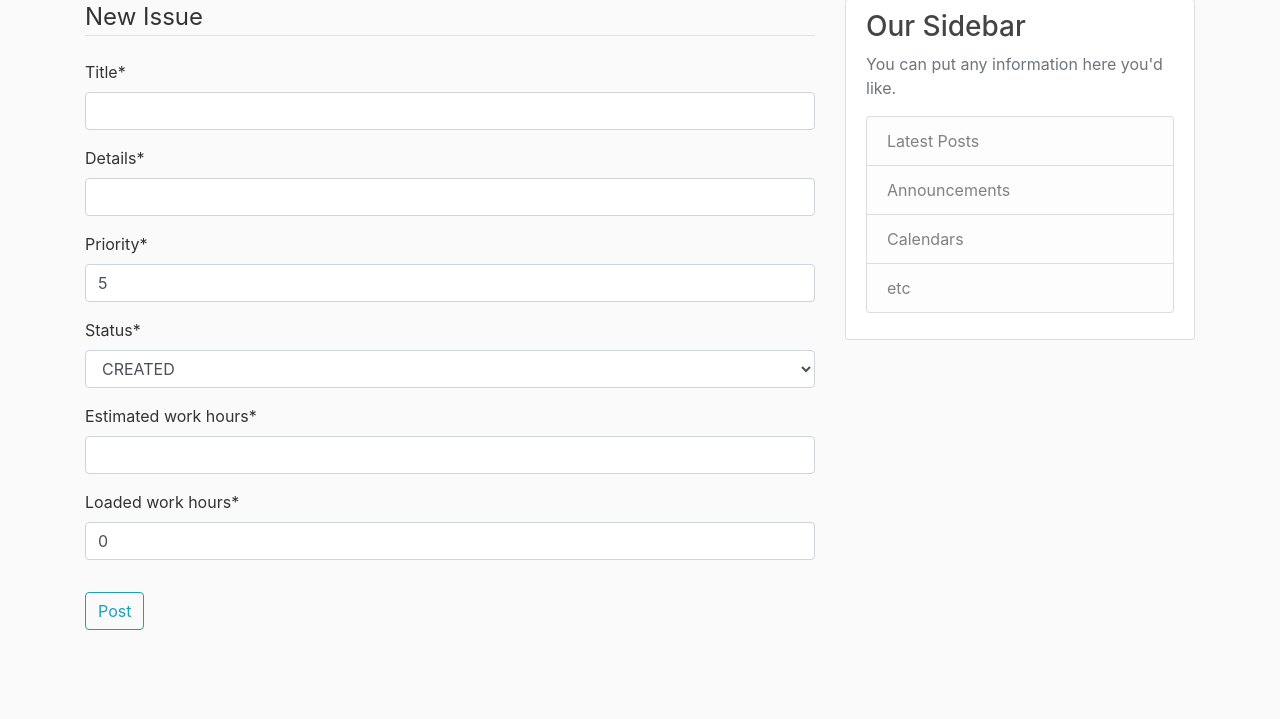
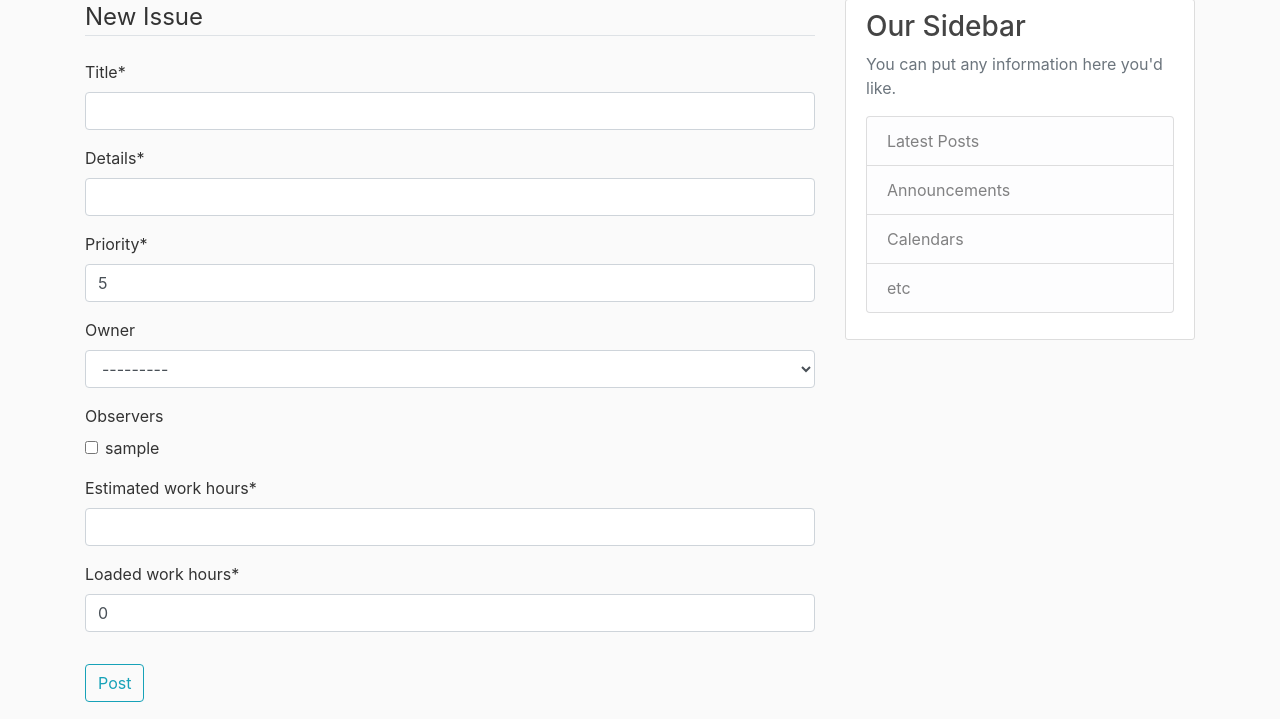
Before and after one commit to LucianoPereira/django-issue-tracker, a Django app: page /projects/1/issues/new/ in a window 1280 px wide. Shown: the part 81-800 px from the top of the page. Run offline with Django 3.2, Linux system fonts and the light colour scheme; the visitor is signed in with stand-in values (Sample User, id 1); data comes from the database, SQL or seed files in the repository; some libraries are stand-ins or nearby versions.

Commit message:
added ability to assign owner and users when creating issue
only allow appropiate users to watch an issues detail

Ability to go back to project from an issue

```diff
--- /dev/null
+++ b/issues/forms.py
@@ -0,0 +1,22 @@
+from django import forms
+from .models import Issue
+
+
+class IssueForm(forms.ModelForm):
+
+    class Meta:
+        model = Issue
+        fields = ['title',
+                  'details',
+                  'priority',
+                  'owner',
+                  'users',
+                  'estimated_work_hours',
+                  'loaded_work_hours'
+                  ]
+        labels = {
+            'users': 'Observers'
+        }
+        widgets = {
+            'users': forms.CheckboxSelectMultiple(),
+        }
--- a/issues/templates/issues/issue_detail.html
+++ b/issues/templates/issues/issue_detail.html
@@ -9,6 +9,7 @@
             <div>
                 <a class="btn btn-secondary btn-sm mt-1 mb-1" href="{% url 'issues:issue-update' project_id=object.project.id pk=object.pk %}">Update</a>
                 <a class="btn btn-danger btn-sm mt-1 mb-1" href="{% url 'issues:issue-delete' project_id=object.project.id pk=object.pk %}">Delete</a>
+                <object align="right"> <a class="btn btn-secondary btn-sm mt-1 mb-1" href="{% url 'issues:project-issues' project_id=object.project.id %}">&laquo; Back to Project</a></object>
             </div>
             {% endif %}
         </div>
--- a/issues/templates/issues/project_issues.html
+++ b/issues/templates/issues/project_issues.html
@@ -75,6 +75,7 @@
     <a class="btn btn-secondary btn-sm mt-1 mb-1" href="{% url 'issues:issue-create' project_id=project.id %}">Create Issue</a>
 </div>
 {% endif %}
+
 {% if is_paginated %}
     {% if page_obj.has_previous %}
         <a class="btn btn-outline-info mb-4" href="?page=1">First</a>
--- a/issues/views.py
+++ b/issues/views.py
@@ -10,11 +10,19 @@
     UpdateView,
     DeleteView
 )
+from .forms import IssueForm
 from django.contrib.auth.mixins import LoginRequiredMixin, UserPassesTestMixin
 
 
-class IssueDetailView(DetailView):
+class IssueDetailView(UserPassesTestMixin, DetailView):
     model = Issue
+
+    def test_func(self):
+        if self.request.user in self.get_object().users.all() \
+                or self.request.user == self.get_object().creator\
+                or self.request.user == self.get_object().owner:
+            return True
+        return False
 
 
 class UserIssueListView(ListView):
@@ -47,17 +55,18 @@
 
 class IssueCreateView(LoginRequiredMixin, CreateView):
         model = Issue
-        fields = ['title', 'details', 'priority', 'status', 'estimated_work_hours', 'loaded_work_hours']
+        form_class = IssueForm
 
         def form_valid(self, form):
             form.instance.project = get_object_or_404(Project, pk=self.kwargs['project_id'])
             form.instance.creator = self.request.user
+
             return super().form_valid(form)
 
 
 class IssueUpdateView(LoginRequiredMixin, UserPassesTestMixin, UpdateView):
     model = Issue
-    fields = ['title', 'details', 'priority', 'status', 'estimated_work_hours', 'loaded_work_hours']
+    form_class = IssueForm
 
     def test_func(self):
         issue = self.get_object()
```
